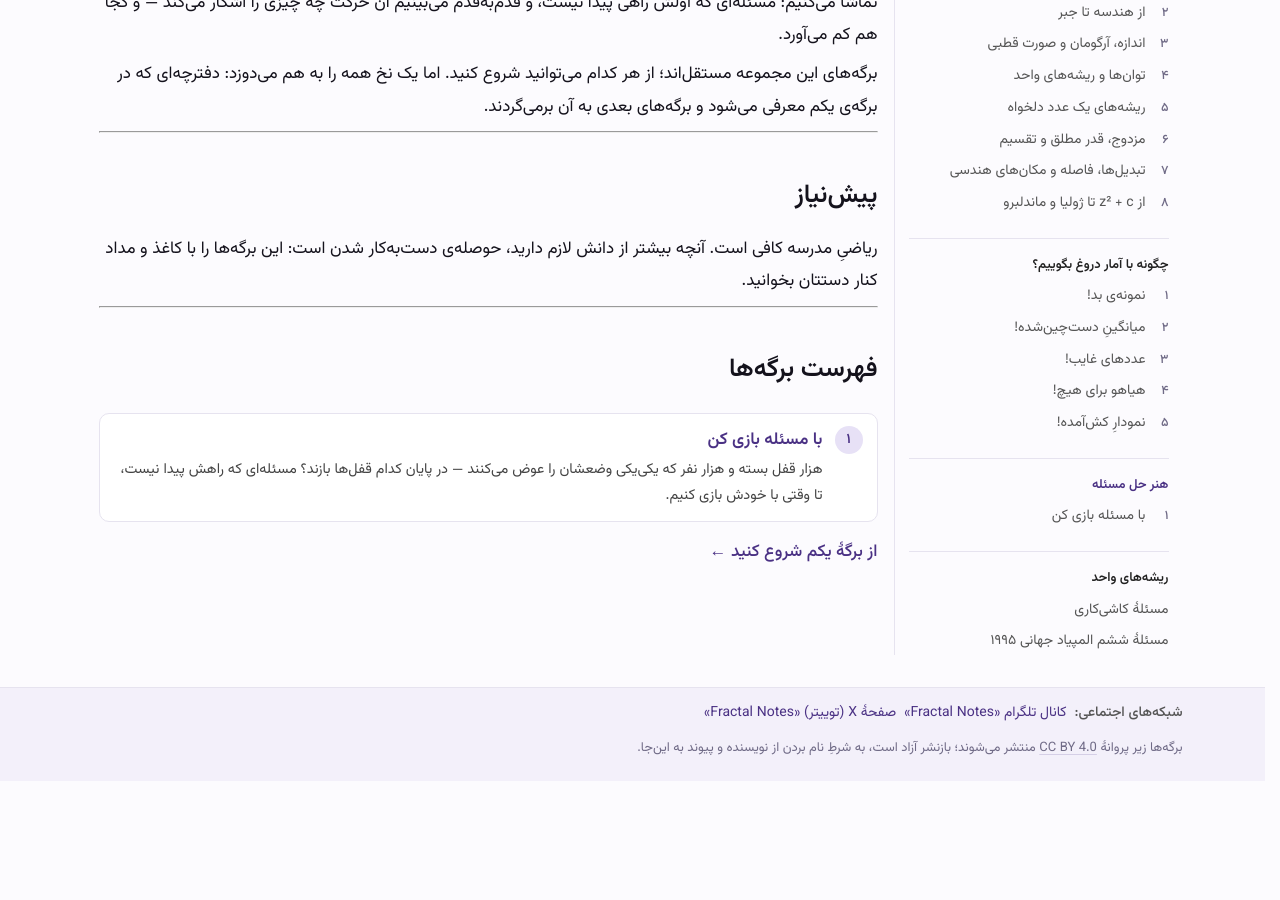
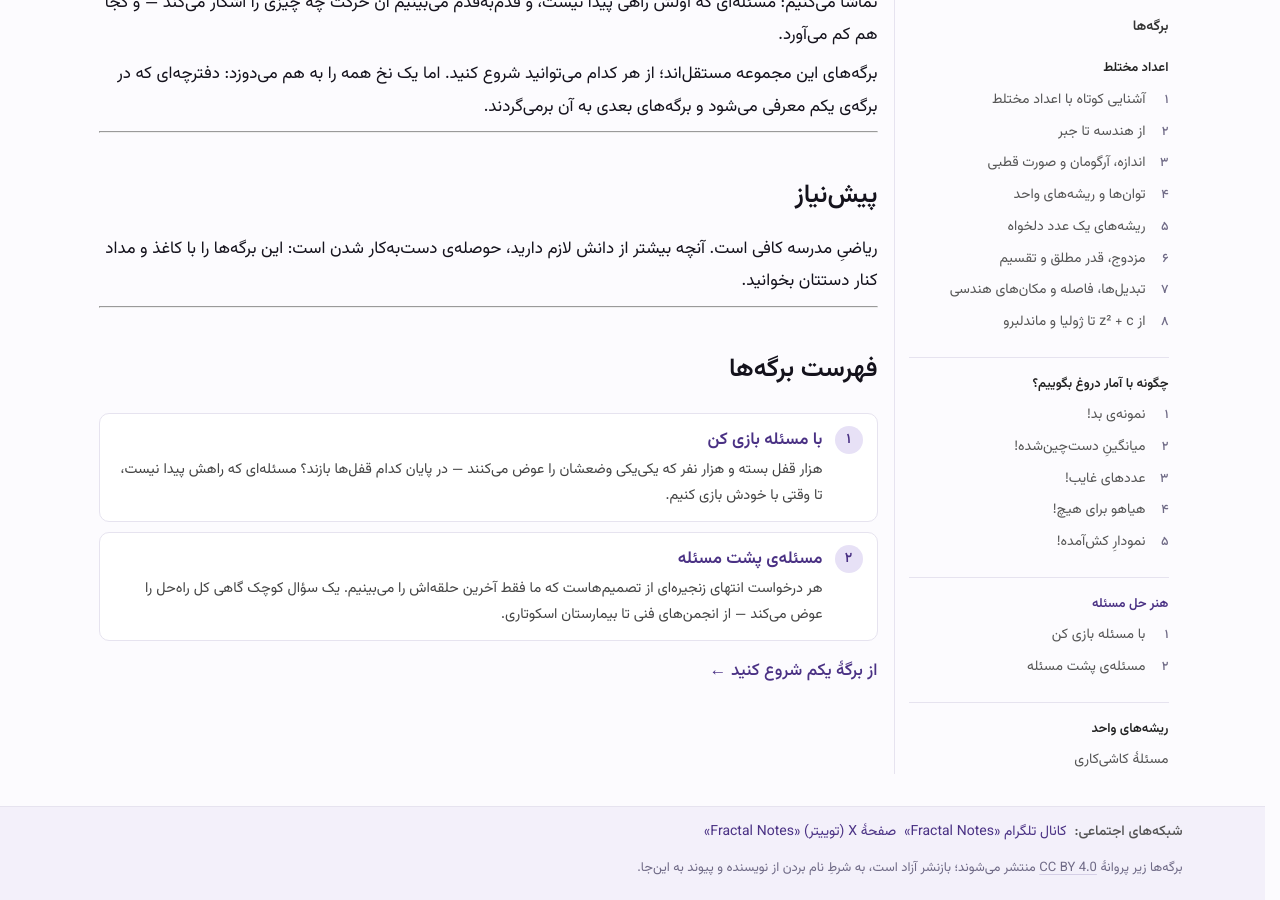
Before and after one commit to pooyarezaie/Fractal-Notes, a Jekyll site: the page built from art-of-problem-solving/index.md, in a window 1280 px wide and 900 px high, scrolled down 375 px. Built offline with Jekyll 4.4.1, drawn with Linux system fonts in a browser that asks for light colours; before the commit the page ends 1156 px from its top, so only the background shows below that; part of the change alters nothing that is shown.

Commit message:
Add the problem-behind-the-problem note as برگهٔ ۲
The second برگه of «هنر حل مسئله»: a request is the last link of a
chain — the XY problem, Five Whys and the Jefferson Memorial lighting
experiment, Chesterton's fence, and Nightingale's Scutari data.
Signature closing question chosen by the author: «اگر این درخواست
انجام شود، چه چیزی قرار است بهتر شود؟»

Co-Authored-By: Claude Fable 5 <noreply@anthropic.com>
Claude-Session: https://claude.ai/code/session_011JExkJpbJmxFJ8Ytjo3L4M

```diff
--- a/_data/site_index.yml
+++ b/_data/site_index.yml
@@ -73,6 +73,9 @@
     - title: "با مسئله بازی کن"
       path: "art-of-problem-solving/play-with-the-problem"
       summary: "هزار قفل بسته و هزار نفر که یکی‌یکی وضعشان را عوض می‌کنند — در پایان کدام قفل‌ها بازند؟ مسئله‌ای که راهش پیدا نیست، تا وقتی با خودش بازی کنیم."
+    - title: "مسئله‌ی پشت مسئله"
+      path: "art-of-problem-solving/the-problem-behind-the-problem"
+      summary: "هر درخواست انتهای زنجیره‌ای از تصمیم‌هاست که ما فقط آخرین حلقه‌اش را می‌بینیم. یک سؤال کوچک گاهی کل راه‌حل را عوض می‌کند — از انجمن‌های فنی تا بیمارستان اسکوتاری."
 
 - title: "ریشه‌های واحد"
   summary: "ریشه‌های واحد و جمعِ صفرشان، از حقیقتی زیبا به ابزاری برنده تبدیل می‌شوند — در مسئله‌هایی که ظاهرشان هیچ نشانی از اعداد مختلط ندارد، و در پرسشی دوهزارساله: کدام چندضلعی‌های منتظم را می‌شود با خط‌کش و پرگار دقیقاً رسم کرد؟"
--- /dev/null
+++ b/art-of-problem-solving/the-problem-behind-the-problem.md
@@ -0,0 +1,513 @@
+---
+title: "مسئله‌ی پشت مسئله و مسئله‌ی XY"
+description: "وقتی درخواستی به ما می‌رسد، معمولاً خودِ مسئله نیست: از مسئله‌ی XY و پنج چرا تا نرده‌ی چسترتون و فلورانس نایتینگل — چگونه با یک قدم عقب‌تر مسئله‌ی واقعی را پیدا کنیم."
+date: 2026-09-04
+last_modified_at: 2026-09-04
+---
+
+# مسئله‌ی پشت مسئله
+**یک قدم پیش از جواب**
+
+خیلی وقت‌ها چیزی که به دست ما می‌رسد خودِ مسئله نیست.
+
+یک درخواست است:
+
+«این کار را بکن.»
+
+«این ابزار را پیدا کن.»
+
+«این گزارش را بیشتر کن.»
+
+«این قسمت را حذف کن.»
+
+اما پیش از آن‌که درخواست به ما برسد، کسی چند تصمیم گرفته است: چه چیزی درست کار نمی‌کند، چه راهی شاید آن را بهتر کند، و کدام تکه از آن راه را از ما بخواهد.
+
+ما معمولاً فقط تکه‌ی آخر را می‌بینیم.
+
+حرکت این برگه ساده است:
+
+> **پیش از جواب دادن، گاهی ارزش دارد یک قدم عقب برویم.**
+
+---
+
+## سه درخواست
+
+سه نفر از ما چیزی می‌خواهند.
+
+۱. در یک انجمن فنی:
+
+> «چطور سه حرف آخر نام یک فایل را جدا کنم؟»
+
+۲. یک مدیر به تحلیل‌گر تیمش می‌گوید:
+
+> «از این هفته گزارش هفتگی را روزانه کنید.»
+
+۳. دوستی می‌پرسد:
+
+> «یک برنامه‌ی یادآوری دارو برای گوشی معرفی کن.»
+
+جواب مستقیم هر سه درخواست آسان است.
+
+<div class="pause" markdown="1">
+
+**اما پیش از جواب، برای هر کدام فقط یک سؤال بنویسید:**
+
+> **اگر این درخواست انجام شود، چه چیزی قرار است بهتر شود؟**
+
+</div>
+
+---
+
+## درخواست انتهای یک زنجیره است
+
+برای مثال اول، شاید زنجیره چیزی شبیه این باشد:
+
+> فایل‌ها باید دسته‌بندی شوند ← نوع فایل را بفهمیم ← پسوند را پیدا کنیم ← سه حرف آخر را جدا کنیم
+
+پرسنده فقط آخرین حلقه را به ما گفته است.
+
+اگر دقیقاً همان را جواب بدهیم، راه‌حل برای `photo.jpg` کار می‌کند، ولی برای `photo.jpeg` یا `archive.tar.gz` یا فایلی بدون پسوند نه.
+
+یک سؤال کافی است تا حلقه‌ی قبلی دیده شود:
+
+> «سه حرف آخر را برای چه می‌خواهی؟»
+
+«برای این‌که پسوند فایل را پیدا کنم.»
+
+حالا مسئله عوض شده است. دیگر سؤال «چطور سه نویسه جدا کنم؟» نیست؛ سؤال «چطور پسوند را پیدا کنم؟» است.
+
+در انجمن‌های فنی این اتفاق آن‌قدر تکرار می‌شود که نام دارد: **مسئله‌ی XY**.
+
+کسی مسئله‌ی $X$ را دارد، حدس می‌زند $Y$ راه‌حل آن است، و به‌جای پرسیدن درباره‌ی $X$، فقط می‌پرسد چگونه $Y$ را انجام دهد.
+
+مشکل این نیست که $Y$ حتماً بد است.
+
+مشکل این است که ما هنوز $X$ را ندیده‌ایم.
+
+---
+
+## یک قدم عقب، جواب را عوض می‌کند
+
+درخواست دوم:
+
+> «گزارش هفتگی را روزانه کنید.»
+
+می‌شود فوراً انجامش داد.
+
+اما سؤال دیگری هم می‌شود پرسید:
+
+> «با گزارش روزانه چه تصمیمی می‌گیرید که با گزارش هفتگی نمی‌شد؟»
+
+فرض کنیم جواب این باشد:
+
+> «هفته‌ی پیش یک افت غیرعادی اتفاق افتاد و شش روز بعد فهمیدیم.»
+
+حالا درخواست و مسئله دو چیز متفاوت‌اند.
+
+درخواست:
+
+> گزارش بیشتری تولید کنیم.
+
+مسئله:
+
+> تغییر غیرعادی را دیر می‌فهمیم.
+
+اگر این تعریف درست باشد، شاید گزارش روزانه اصلاً بهترین پاسخ نباشد. شاید همان گزارش هفتگی کافی باشد و فقط هشداری لازم باشد که هنگام یک تغییر غیرعادی فرستاده شود.
+
+یک قدم عقب رفتیم، و فضای راه‌حل‌ها بزرگ‌تر شد.
+
+---
+
+## گاهی مسئله مال کس دیگری است
+
+درخواست سوم:
+
+> «یک برنامه‌ی یادآوری دارو معرفی کن.»
+
+یک سؤال:
+
+> «برای چه کسی؟»
+
+فرض کنیم برای پدر سالخورده‌ی دوستمان است که با گوشی راحت نیست.
+
+یک سؤال دیگر:
+
+> «مشکلش فراموش‌کردن ساعت داروست؟»
+
+نه. مشکل این است که چند ساعت بعد یادش نمی‌آید قرص امروز را خورده یا نه.
+
+در این مثال فرضی، شاید یک جعبه‌ی هفتگی دارو که وضعیت «خورده/نخورده» را قابل دیدن می‌کند از یک اعلان تلفن مفیدتر باشد.
+
+درخواست متعلق به دوست ما بود، اما مسئله متعلق به شخص دیگری.
+
+پس گاهی یک قدم عقب رفتن یعنی پرسیدن:
+
+> **مسئله‌ی چه کسی است؟**
+
+---
+
+## پشت درخواست همیشه یک چیز نیست
+
+در سه مثال، سه جور عقب رفتیم.
+
+در اولی دنبال **هدف** گشتیم:
+
+> این کار را برای چه می‌خواهی؟
+
+در دومی دنبال **وضعیت نامطلوب** گشتیم:
+
+> چه چیزی الان دیر یا بد اتفاق می‌افتد؟
+
+در سومی دنبال **صاحب مسئله** گشتیم:
+
+> این مسئله برای چه کسی است؟
+
+گاهی جهت چهارمی هم وجود دارد:
+
+> **چرا این اتفاق می‌افتد؟**
+
+و گاهی پنجمی:
+
+> **چیزی که می‌خواهیم عوض کنیم اصلاً چرا به وجود آمده؟**
+
+«مسئله‌ی پشت مسئله» الزاماً یک راز واحد نیست. منظور فقط این است که صورت فعلی درخواست را آخرین کلمه ندانیم.
+
+---
+
+## اولین پرسش
+
+اگر فقط یک پرسش فرصت داشته باشیم، این یکی اغلب چیز زیادی آشکار می‌کند:
+
+> **اگر جواب این درخواست را بگیرید، با آن چه می‌کنید؟**
+
+یا به شکل دیگر:
+
+> **اگر این کار انجام شود، چه چیزی قرار است بهتر شود؟**
+
+این پرسش مزیت مهمی دارد.
+
+نمی‌گوید:
+
+> «راه‌حلت اشتباه است.»
+
+فقط می‌پرسد جواب قرار است در کجای یک برنامه‌ی بزرگ‌تر قرار بگیرد.
+
+اگر هنوز ابهام باقی بود، سؤال بعدی می‌تواند این باشد:
+
+> **الان دقیقاً چه چیزی درست کار نمی‌کند؟**
+
+اولی ما را به هدف نزدیک می‌کند. دومی به وضعیت فعلی.
+
+---
+
+## اگر نتوانیم سؤال بپرسیم چه؟
+
+گاهی پرسنده در دسترس نیست. یا جواب باید همین حالا داده شود.
+
+در این حالت لازم نیست درخواست را نادیده بگیریم.
+
+می‌توانیم **جواب دوطبقه** بدهیم:
+
+> اگر واقعاً سه نویسه‌ی آخر فایل را می‌خواهید، روشش این است.
+>
+> اگر منظورتان پسوند فایل است، بهتر است از این روش استفاده کنید.
+
+طبقه‌ی اول به درخواست احترام می‌گذارد.
+
+طبقه‌ی دوم فرض ما درباره‌ی مسئله‌ی پشت آن را آشکار می‌کند.
+
+اگر فرض غلط بود، پرسنده می‌تواند آن را کنار بگذارد.
+
+---
+
+## «چرا؟» ما را تا کجا می‌برد؟
+
+نوع دیگری از عقب رفتن، دنبال‌کردن علت‌هاست.
+
+روش مشهور «پنج چرا» که با نظام تولید تویوتا و تاییچی اونو شناخته می‌شود بر همین ایده بنا شده است: جواب هر «چرا؟» می‌تواند موضوع «چرای» بعدی شود.
+
+اما عدد پنج جادویی نیست.
+
+و مهم‌تر از آن:
+
+> **در مسئله‌های واقعی، «چرا؟» معمولاً یک زنجیره نمی‌سازد؛ یک درخت می‌سازد.**
+
+یک اتفاق ممکن است چند علت داشته باشد. هر پاسخی که به «چرا؟» می‌دهیم فرضیه‌ای است که باید آزموده شود.
+
+داستان مشهوری درباره‌ی یادبود جفرسون در واشینگتن نقل می‌شود: شست‌وشوی زیاد بنا به پرنده‌ها، عنکبوت‌ها، حشرات و در نهایت زمان روشن‌شدن چراغ‌ها ربط داده می‌شود.
+
+نسخه‌ی تمیز و خطی این داستان بیشتر یک روایت آموزشی است تا گزارش دقیق تاریخی. بررسی‌های واقعی چند عامل را در فرسایش بنا دخیل می‌دانستند.
+
+اما یک بخش جذاب ماجرا واقعاً آزمایش شد: در سال ۱۹۹۰ روشن‌کردن چراغ‌های یادبودهای جفرسون و لینکلن را در بعضی شب‌ها تا یک ساعت پس از غروب عقب انداختند. تعداد پشه‌ریزه‌های جذب‌شده به بنا به‌شدت کم شد.
+
+خودِ این تفاوت درس مهمی دارد.
+
+یک زنجیره‌ی «چرا» **داستان علت را پیشنهاد می‌کند**؛ واقعیت را خودبه‌خود ثابت نمی‌کند.
+
+هر حلقه باید بتواند در برابر شواهد دوام بیاورد.
+
+---
+
+## کجا متوقف شویم؟
+
+می‌توان تا بی‌نهایت پرسید «چرا؟».
+
+چرا گزارش دیر رسید؟
+
+چرا این فرایند چنین طراحی شده؟
+
+چرا این سازمان چنین ساختاری دارد؟
+
+چرا آدم‌ها اصلاً سازمان می‌سازند؟
+
+در نقطه‌ای، سؤال دیگر به تصمیم امروز کمکی نمی‌کند.
+
+قاعده‌ی مفیدی این است:
+
+> **تا جایی عقب برو که پاسخ بتواند تصمیم تو را عوض کند.**
+
+اگر یک حلقه‌ی عقب‌تر، راه‌حل‌های تازه‌ای باز می‌کند، احتمالاً ارزش بررسی دارد.
+
+اگر فقط ما را به پرسشی بزرگ‌تر می‌برد که هیچ انتخاب فعلی را تغییر نمی‌دهد، شاید برای این مسئله به‌اندازه‌ی کافی عقب رفته‌ایم.
+
+هدف پیدا کردن «عمیق‌ترین علت جهان» نیست.
+
+هدف این است که مسئله را در سطحی ببینیم که بتوانیم انتخاب بهتری کنیم.
+
+---
+
+## وقتی درخواست، برداشتن چیزی است
+
+گاهی درخواست اضافه‌کردن چیزی نیست:
+
+> «این قانون را حذف کنیم.»
+
+> «این مرحله‌ی اضافی را برداریم.»
+
+> «این قطعه‌ی قدیمی کد را پاک کنیم.»
+
+در این حالت یک سؤال دیگر لازم است:
+
+> **این چیز در ابتدا راه‌حل چه مسئله‌ای بوده است؟**
+
+چسترتون در ۱۹۲۹ مثالی از نرده‌ای در میان جاده زد. اصلاح‌گری می‌گوید کاربردش را نمی‌فهمد و می‌خواهد آن را بردارد. پاسخ عاقلانه این است: تا وقتی نفهمیده‌ای چرا ساخته شده، ندانستنِ کاربردش دلیل خوبی برای خراب‌کردنش نیست.
+
+این اصل امروز اغلب «نرده‌ی چسترتون» نامیده می‌شود.
+
+اما نتیجه‌اش این نیست که هر چیز قدیمی باید باقی بماند.
+
+ممکن است نرده برای مسئله‌ای ساخته شده باشد که دیگر وجود ندارد.
+
+حرکت فقط این است:
+
+> پیش از حذف یک راه‌حل قدیمی، مسئله‌ی قدیمی را پیدا کن.
+
+بعد دوباره سؤال کن:
+
+> آیا آن مسئله هنوز وجود دارد؟
+
+---
+
+## یک سؤال بزرگ‌تر؛ نایتینگل
+
+در پاییز ۱۸۵۴، فلورانس نایتینگل همراه گروهی از پرستاران به بیمارستان نظامی اسکوتاری رفت.
+
+درخواست اولیه روشن بود: مراقبت از سربازان زخمی و بیمار را بهتر کنید.
+
+اما داده‌ها به‌تدریج سؤال دیگری را برجسته کردند:
+
+> **سربازان واقعاً از چه می‌میرند؟**
+
+در ژانویه‌ی ۱۸۵۵، ۳۱۶۸ سرباز جان باختند.
+
+از میان آن‌ها:
+
+* ۲۷۶۱ نفر از بیماری‌های واگیر؛
+* ۸۳ نفر از زخم‌ها؛
+* ۳۲۴ نفر از علت‌های دیگر.
+
+تفاوت خیره‌کننده بود.
+
+مسئله فقط «درمان بهتر زخمی‌های جنگ» نبود. بیماری و شرایط بهداشتی بخش بسیار بزرگ‌تری از مرگ‌ها را توضیح می‌دادند.
+
+بعد از جنگ، نایتینگل با کمک آماردانانی چون ویلیام فار داده‌ها را در مقیاس بزرگ‌تری بررسی کرد.
+
+و سؤال یک قدم دیگر عقب رفت:
+
+> آیا این فقط مسئله‌ی جنگ کریمه است؟
+
+نه.
+
+داده‌های پادگان‌های زمان صلح بریتانیا نشان می‌دادند مردان جوانی که به‌عنوان سرباز انتخاب شده بودند تقریباً دو برابر مردان غیرنظامی هم‌سن می‌مردند.
+
+حالا مسئله دوباره عوض شده بود.
+
+نه فقط:
+
+> چگونه در جنگ بهتر پرستاری کنیم؟
+
+بلکه:
+
+> چرا خودِ زندگی نظامی در زمان صلح هم این‌قدر ناسالم است؟
+
+نایتینگل در پژوهش، تحلیل داده‌ها و اصلاحات بعدی ارتش نقشی اساسی داشت و شواهد گسترده‌ای برای کمیسیون سلطنتی بررسی وضعیت بهداشتی ارتش که در ۱۸۵۷ تشکیل شد فراهم کرد.
+
+چیزی که به او سپرده شده بود «پرستاری» بود.
+
+اما مسئله‌ای که داده‌ها آشکار کردند، در مقیاس یک سازمان بود.
+
+---
+
+## عقب رفتن همیشه بهتر نیست
+
+این حرکت هم می‌تواند بد استفاده شود.
+
+### وقتی درخواست واقعاً روشن است
+
+اگر کسی بگوید «این فایل را PDF کن»، لازم نیست همیشه بپرسیم:
+
+> «اما مسئله‌ی عمیق‌تر زندگی تو چیست؟»
+
+گاهی درخواست همان چیزی است که به نظر می‌رسد.
+
+عقب رفتن باید هزینه‌ای کمتر از اشتباهی داشته باشد که می‌خواهد جلویش را بگیرد.
+
+### وقتی «چرا» تبدیل به بازجویی می‌شود
+
+پرسیدن برای فهمیدن با مجبورکردن دیگری به پذیرفتن چارچوب ما فرق دارد.
+
+گاهی طرف مقابل اطلاعات یا محدودیت‌هایی دارد که ما نداریم.
+
+هدف سؤال این نیست که ثابت کنیم درخواست او اشتباه بوده است.
+
+هدف این است که بفهمیم آیا فضایی برای انتخاب بهتر وجود دارد.
+
+### وقتی یک علت را «ریشه» اعلام می‌کنیم
+
+در مسائل انسانی، سازمانی و اجتماعی به‌ندرت یک علت منفرد زیر همه‌چیز پنهان شده است.
+
+اگر زنجیره‌ی «چرا» دقیقاً به همان نتیجه‌ای رسید که از اول دوست داشتیم، دلیل بیشتری برای احتیاط داریم.
+
+---
+
+## سه سؤال برای وقتی درخواستی به شما می‌رسد
+
+پیش از پاسخ، لازم نیست جلسه‌ی تحلیل مسئله برگزار کنید.
+
+سه سؤال کوتاه اغلب کافی‌اند که ببینید آیا ارزش دارد یک قدم عقب بروید:
+
+**اگر این کار انجام شود، چه چیزی قرار است بهتر شود؟**
+
+**الان دقیقاً چه چیزی درست کار نمی‌کند؟**
+
+**این مسئله برای چه کسی است؟**
+
+و اگر چیزی قرار است حذف یا تغییر کند:
+
+**این چیز در ابتدا قرار بوده چه مسئله‌ای را حل کند؟**
+
+---
+
+## اکنون باید چه چیزی با شما بماند؟
+
+حل‌کردن مسئله مهارت است.
+
+اما پیش از آن مهارت دیگری وجود دارد:
+
+> **فهمیدن این‌که چه چیزی را باید حل کرد.**
+
+درخواست را نادیده نگیرید، ولی آن را با مسئله یکی نگیرید. پیش از آن‌که جواب را بهتر کنید، ببینید آیا سؤال را می‌شود بهتر کرد.
+
+گاهی فقط یک سؤال کوچک کافی است تا حلقه‌ی قبلی دیده شود. و اگر از این برگه فقط یک جمله همراهتان می‌ماند، همان سؤال کوچک باشد:
+
+**اگر این درخواست انجام شود، چه چیزی قرار است بهتر شود؟**
+
+---
+
+## تمرین‌ها
+
+**تمرین ۱ — قیدهای پنهانِ یک مسئله‌ی مشهور.** کسی می‌پرسد:
+
+> «چطور ده میلیون شماره‌ی تلفن هفت‌رقمی را با حافظه‌ی خیلی کم مرتب کنم؟»
+
+پیش از فکرکردن به الگوریتم مرتب‌سازی، سه چیز را مشخص کنید:
+
+* با خروجی مرتب‌شده چه کار می‌شود؟
+* شماره‌ها چه محدودیت‌هایی دارند؟
+* آیا تکرار ممکن است؟
+
+اگر معلوم شود شماره‌ای تکراری نیست و هر ورودی فقط یک شماره‌ی هفت‌رقمی است، مسئله چه تغییری می‌کند؟
+
+<details class="exercise reveal-step" markdown="1">
+<summary>راهنمای کوچک</summary>
+
+هفت‌رقمی بودن یعنی همه‌ی شماره‌های ممکن از پیش معلوم‌اند و تعدادشان از ده میلیون بیشتر نیست. اگر تکرار هم ناممکن باشد، ورودی چه نسبتی با این مجموعه‌ی از-پیش-معلوم دارد؟
+
+</details>
+
+<details class="exercise reveal-step" markdown="1">
+<summary>ایدهٔ اصلی</summary>
+
+ورودی چیزی نیست جز یک زیرمجموعه از مجموعه‌ای که خودش از قبل مرتب است. برای «مرتب‌کردن» چنین ورودی‌ای کافی است حاضرها را علامت بزنیم و علامت‌ها را به ترتیب بخوانیم — و برای هر شماره‌ی ممکن، یک بیت علامت کافی است.
+
+</details>
+
+<details class="exercise reveal-step" markdown="1">
+<summary>راه‌حلِ کامل</summary>
+
+این مسئله نمونه‌ی آغازین *Programming Pearls* جان بنتلی است.
+
+وقتی دامنه‌ی اعداد محدود و تکرار ناممکن باشد، لازم نیست خود اعداد را با یک الگوریتم عمومی مرتب کنیم.
+
+می‌توان برای هر شماره‌ی ممکن یک بیت در نظر گرفت، بیت شماره‌های موجود را روشن کرد و سپس بیت‌ها را به ترتیب خواند. ده میلیون بیت روی‌هم کمی بیش از یک مگابایت است — حافظه‌ای که برای مرتب‌سازی عمومی ده میلیون عدد هرگز کافی نبود، برای این مسئله‌ی واقعی کاملاً بس است.
+
+بخش مهم حل، انتخاب الگوریتم عجیب نبود؛ فهمیدن محدودیت‌های واقعی مسئله بود.
+
+</details>
+
+**تمرین ۲ — درخواست‌هایی که دریافت کرده‌اید.** سه درخواست واقعی را که این هفته دریافت کرده‌اید بنویسید.
+
+برای هرکدام:
+
+* درخواست چیست؟
+* مسئله‌ی احتمالی پشت آن چیست؟
+* با چه یک سؤال می‌توانید فرض خود را بیازمایید؟
+
+دست‌کم یکی از سؤال‌ها را واقعاً بپرسید و بنویسید جواب چه چیزی را تغییر داد.
+
+**تمرین ۳ — درخواستی که خودتان داده‌اید.** یکی از درخواست‌های اخیر خودتان را پیدا کنید.
+
+نسخه‌ی اول را همان‌طور که واقعاً گفته بودید بنویسید.
+
+سپس نسخه‌ی دیگری بسازید که این چهار چیز را هم با خود حمل کند:
+
+* چه چیزی می‌خواهید؛
+* چرا می‌خواهید؛
+* چه محدودیتی دارید؛
+* با جواب چه خواهید کرد.
+
+برای کسی که قرار است کمک کند، کدام نسخه فضای بیشتری برای پیدا کردن یک جواب خوب ایجاد می‌کند؟
+
+---
+
+## دفترچه‌ی مسئله
+
+برای این برگه یک خط تازه به دفترچه اضافه کنید:
+
+**صورت مسئله‌ای که به من رسید چه بود؟**
+
+و بعد:
+
+**یک قدم عقب‌تر چه دیدم؟**
+
+گاهی همین دو جمله تمام تفاوت میان حل سریع یک مسئله و حل مسئله‌ی درست است.
+
+---
+
+## منابع
+
+* Donald C. Gause & Gerald M. Weinberg, *Are Your Lights On? How to Figure Out What the Problem Really Is*.
+* Jon Bentley, *Programming Pearls*, 2nd ed.، ستون اول، “Cracking the Oyster”.
+* G. K. Chesterton, *The Thing*, 1929، “The Drift from Domesticity”.
+* Taiichi Ohno, *Toyota Production System*؛ درباره‌ی پرسیدن پیاپی «چرا».
+* Florence Nightingale, *Notes on Matters Affecting the Health, Efficiency, and Hospital Administration of the British Army*, 1858.
```
